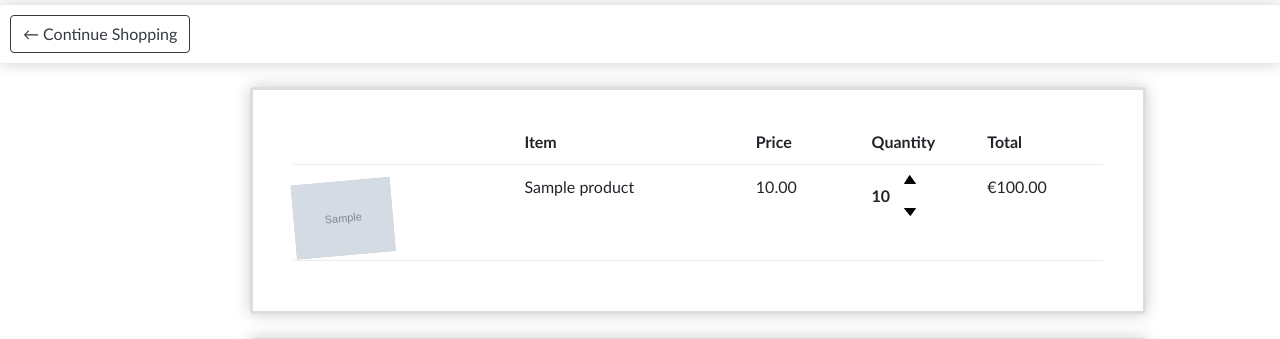
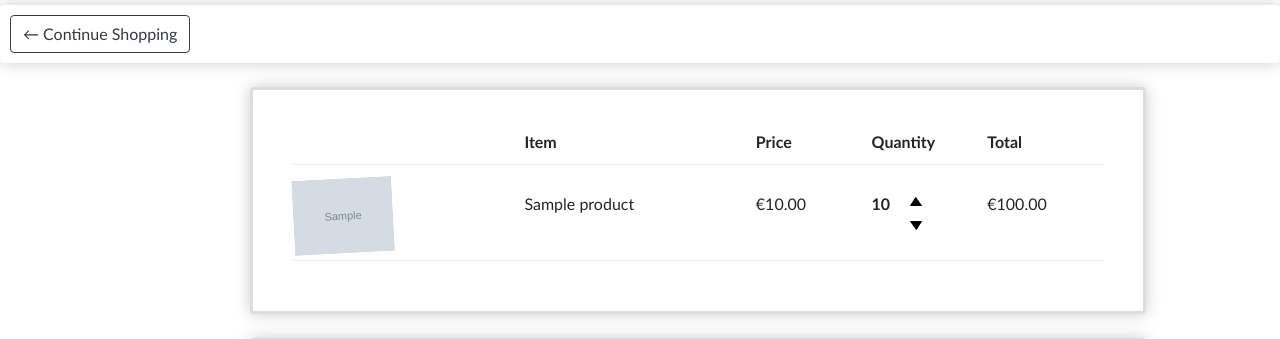
Before and after one commit to Tziim/WWHG, a Django app: page /cart/ in a window 1280 px wide. Shown: the part 207-546 px from the top of the page. Run offline with Django 4.2, Linux system fonts and the light colour scheme; a user stored in the database is signed in; tables that the repository leaves empty hold one stand-in row (values such as "Sample post"); grey boxes marked "Sample" are stand-in pictures; some libraries are stand-ins or nearby versions.

Commit message:
Poolik cart, quantityt saab nüüd muuta.

```diff
--- a/wwhg_site/static/css/style.css
+++ b/wwhg_site/static/css/style.css
@@ -298,7 +298,7 @@ body {
 
 .cart-row {
     display: flex;
-    align-items: stretch;
+    align-items: center; /* Center vertically */
     padding-bottom: 10px;
     margin-bottom: 10px;
     border-bottom: 1px solid #ececec;
@@ -309,12 +309,18 @@ body {
 }
 
 .quantity {
-    display: inline-block;
     font-weight: 700;
-    padding-right: 10px;
+    margin-right: 10px; /* Add margin to separate from arrows */
 }
 
-.chg-quantity {
+.quantity-button {
+    background: none; /* Remove background */
+    border: none; /* Remove border */
+    padding: 0; /* Remove padding */
+    cursor: pointer;
+}
+
+.quantity-button img {
     width: 12px;
     cursor: pointer;
     display: block;
@@ -326,7 +332,6 @@ body {
     align-items: center;
     height: 15vh;
     margin: 10vh;
-
 }
 
 .shopping-register-form {
@@ -338,6 +343,16 @@ body {
     box-shadow: hsl(0, 0%, 80%) 0 0 16px;
     background-color: #fff;
     border-radius: 4px;
+}
+
+.quantity-form {
+    display: flex;
+    align-items: center;
+}
+
+.quantity-container {
+    font-weight: 700;
+    margin-right: 10px; /* Add margin to separate from arrows */
 }
 
 /*[ CART_CHECKOUT VIEW ]
--- a/wwhg_site/wwhg_app/templates/cart/update_cart_item.html
+++ b/wwhg_site/wwhg_app/templates/cart/update_cart_item.html
@@ -9,13 +9,14 @@
 <head>
     <meta charset="UTF-8">
     <title>Shopping Cart</title>
+    <link rel="stylesheet" type="text/css" href="{% static 'css/styles.css' %}"> <!-- Add this line to include your styles.css -->
 </head>
 <body>
 <h1 class="text-center">Shopping Cart</h1>
 <div class="row">
     <div class="col-lg-12">
         <div class="box-element">
-                <a  class="btn btn-outline-dark" href="/shop">&#x2190; Continue Shopping</a>
+            <a class="btn btn-outline-dark" href="/shop">&#x2190; Continue Shopping</a>
         </div>
 
         <br>
@@ -30,15 +31,34 @@
 
             {% for cart_item in cart_items %}
             <div class="cart-row">
-                    <div style="flex: 2; transform: rotate(-5deg)"><img class="row-image" src="{{ cart_item.product.image.url }}"></div>
+                <div style="flex: 2; transform: rotate(-3deg)"><img class="row-image" src="{{ cart_item.product.image.url }}"></div>
                 <div style="flex: 2"><p>{{ cart_item.product.name }}</p></div>
-                    <div style="flex: 1"><p>{{ cart_item.product.price|floatformat:2}}</p></div>
+                <div style="flex: 1"><p>€{{ cart_item.product.price|floatformat:2}}</p></div>
                 <div style="flex: 1">
+
+                    <div class="quantity-form">
+                        <div class="quantity-container">
                             <p class="quantity">{{ cart_item.quantity }}</p>
-                        <div class="quantity">
-                            <img class="chg-quantity" src="{% static  'images/arrow-up.png' %}" alt="">
-                            <br>
-                            <img class="chg-quantity" src="{% static  'images/arrow-down.png' %}" alt="">
+                        </div>
+                        <div class="quantity-buttons">
+
+                            <form method="post" action="{% url 'update_cart_item' cart_item.id %}">
+                                {% csrf_token %}
+                                <input type="hidden" name="action" value="increment">
+                                <button class="quantity-button" type="submit">
+                                    <img class="chg-quantity" src="{% static 'images/arrow-up.png' %}" alt="Increment">
+                                </button>
+                            </form>
+
+                            <form method="post" action="{% url 'update_cart_item' cart_item.id %}">
+                                {% csrf_token %}
+                                <input type="hidden" name="action" value="decrement">
+                                <button class="quantity-button" type="submit">
+                                    <img class="chg-quantity" src="{% static 'images/arrow-down.png' %}" alt="Decrement">
+                                </button>
+                            </form>
+
+                        </div>
                     </div>
                 </div>
                 <div style="flex:1"><p>€{{ cart_item.total_price }}</p></div>
@@ -55,16 +75,13 @@
                     <th><h5>Items: <strong>{{ shopping_cart.get_cart_items }}</strong></h5></th>
                     <th><h5>Total:<strong>€{{ shopping_cart.get_cart_total }}</strong></h5></th>
                     <th>
-                                <a  style="float:right; margin:5px;" class="btn btn-success" href="/checkout">Checkout</a>
+                        <a style="float:right; margin:5px;" class="btn btn-success" href="/checkout">Checkout</a>
                     </th>
                 </tr>
             </table>
         </div>
     </div>
 </div>
-</div>
 </body>
 </html>
-
-
 {% endblock %}
--- a/wwhg_site/wwhg_app/views.py
+++ b/wwhg_site/wwhg_app/views.py
@@ -130,13 +130,15 @@ def remove_from_cart(request, item_id):
 @login_required
 def update_cart_item(request, item_id):
     cart_item = get_object_or_404(CartItem, pk=item_id)
+
     if request.method == 'POST':
-        form = CartItemUpdateForm(request.POST, instance=cart_item)
-        if form.is_valid():
-            form.save()
-            return redirect('view_cart')
-    else:
-        form = CartItemUpdateForm(instance=cart_item)
+        action = request.POST.get('action')
 
-    return render(request, 'cart/update_cart_item.html',
-                  {'form': form, 'cart_item': cart_item})
+        if action == 'increment':
+            cart_item.quantity += 1
+        elif action == 'decrement' and cart_item.quantity > 1:
+            cart_item.quantity -= 1
+
+        cart_item.save()
+
+    return redirect('view_cart')
```
Lines whose indentation alone changed are shown as unchanged.
